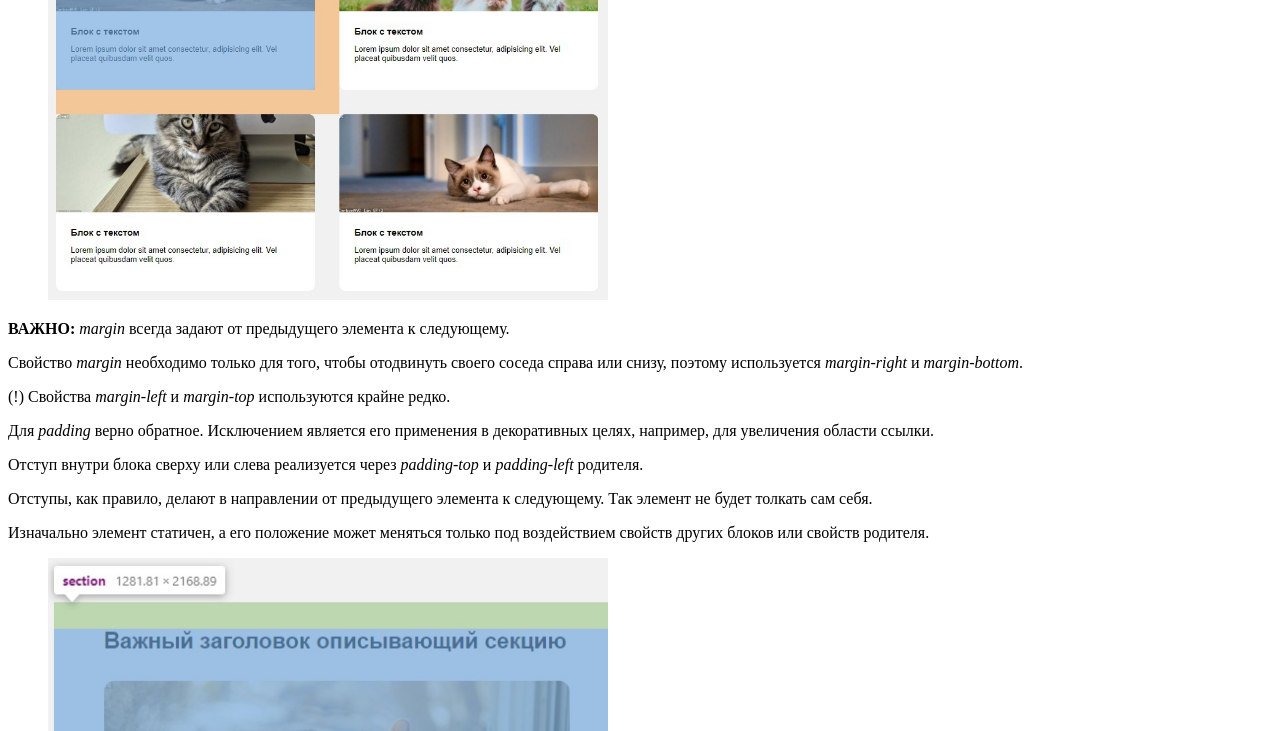
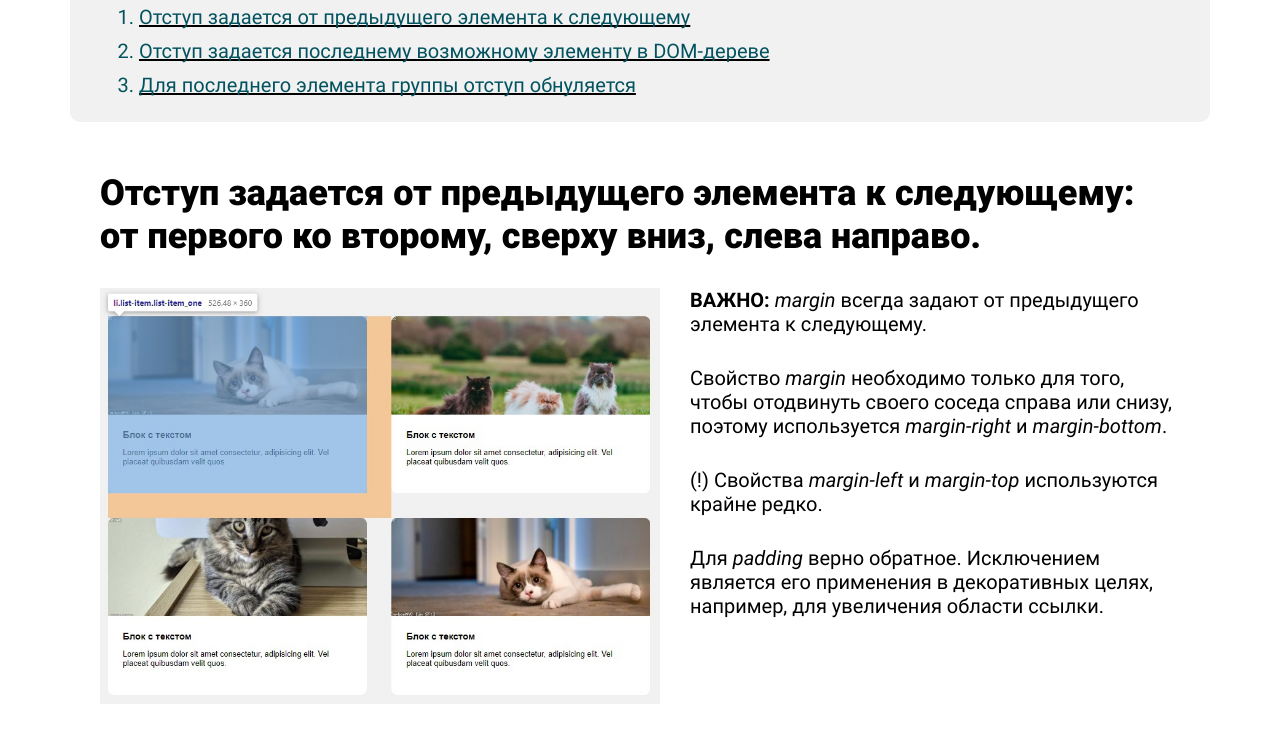
Before and after one commit to denrubka2/Indentation, a plain HTML site: page index.html in a window 1280 px wide. Shown: the part 468-1199 px from the top of the page. Drawn offline with Linux system fonts and the light colour scheme; the site is published under a folder, as on GitHub Pages, so addresses that start at the root find nothing.

Commit message:
fix index.css

```diff
--- a/index.html
+++ b/index.html
@@ -4,7 +4,7 @@
   <meta charset="UTF-8">
   <meta name="viewport" content="width=device-width, initial-scale=1.0">
   <title>Курсовая работа второго модуля | Indentation</title>
-  <link rel="stylesheet" href="/assets/css/index.css">
+  <link rel="stylesheet" href="./assets/css/index.css">
 </head>
 <body>
   <article class="article">
```
